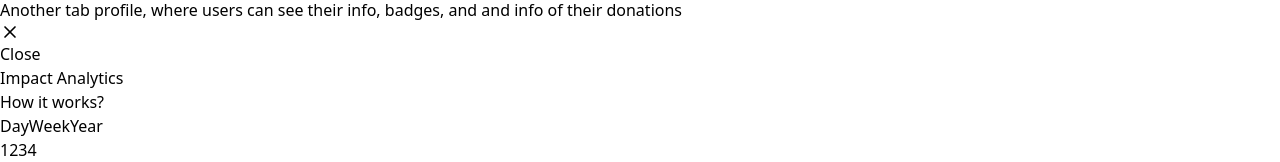
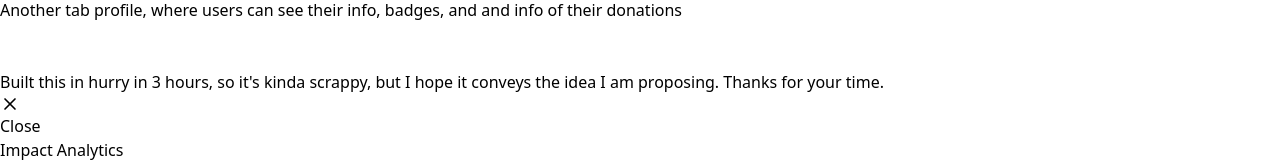
Before and after one commit to RamGoel/sustaintheglobe-web, a React (Vite) app: page / in a window 1280 px wide. Both pictures are taken after a click on the element "How it works?". Shown: the part 194-356 px from the top of the page. Built offline with nearby package versions, Linux system fonts and the light colour scheme.

Commit message:
feat: add scrappy line

```diff
--- a/src/components/how-works.tsx
+++ b/src/components/how-works.tsx
@@ -38,6 +38,13 @@ const HowItWorksModal = ({ hideModal }: HowItWorksModalProps) => {
               and info of their donations
             </li>
           </ul>
+          <br />
+          <br />
+
+          <p className="font-semibold">
+            Built this in hurry in 3 hours, so it's kinda scrappy, but I hope it
+            conveys the idea I am proposing. Thanks for your time.
+          </p>
 
           <button
             onClick={hideModal}
```
